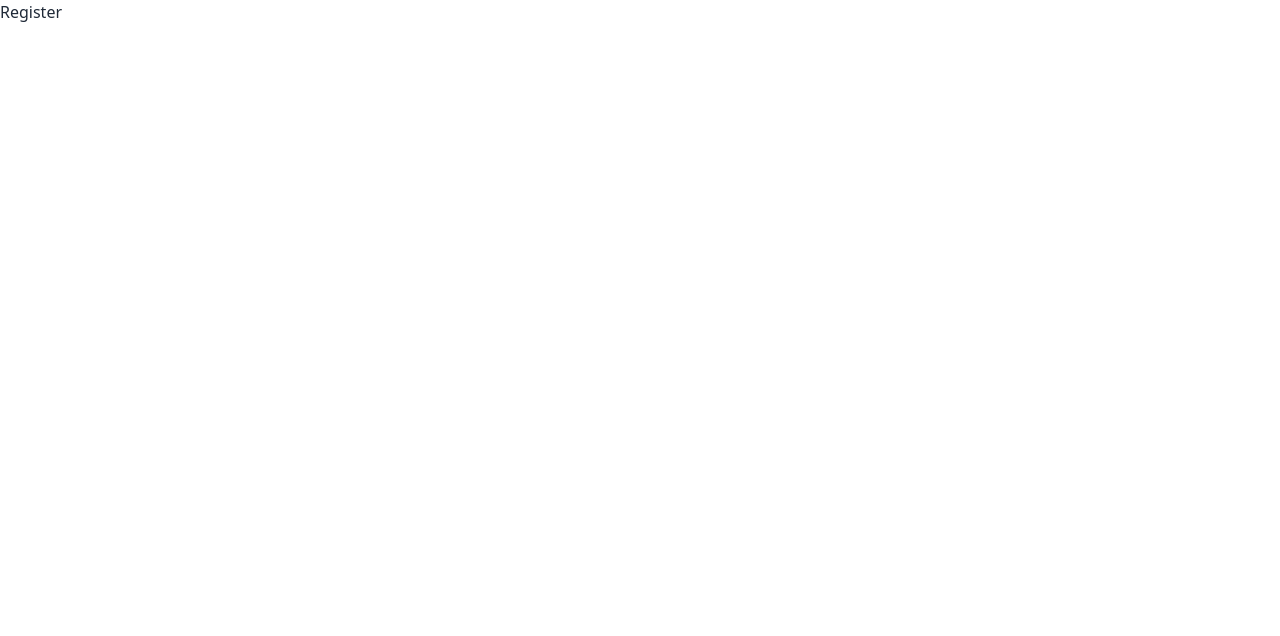
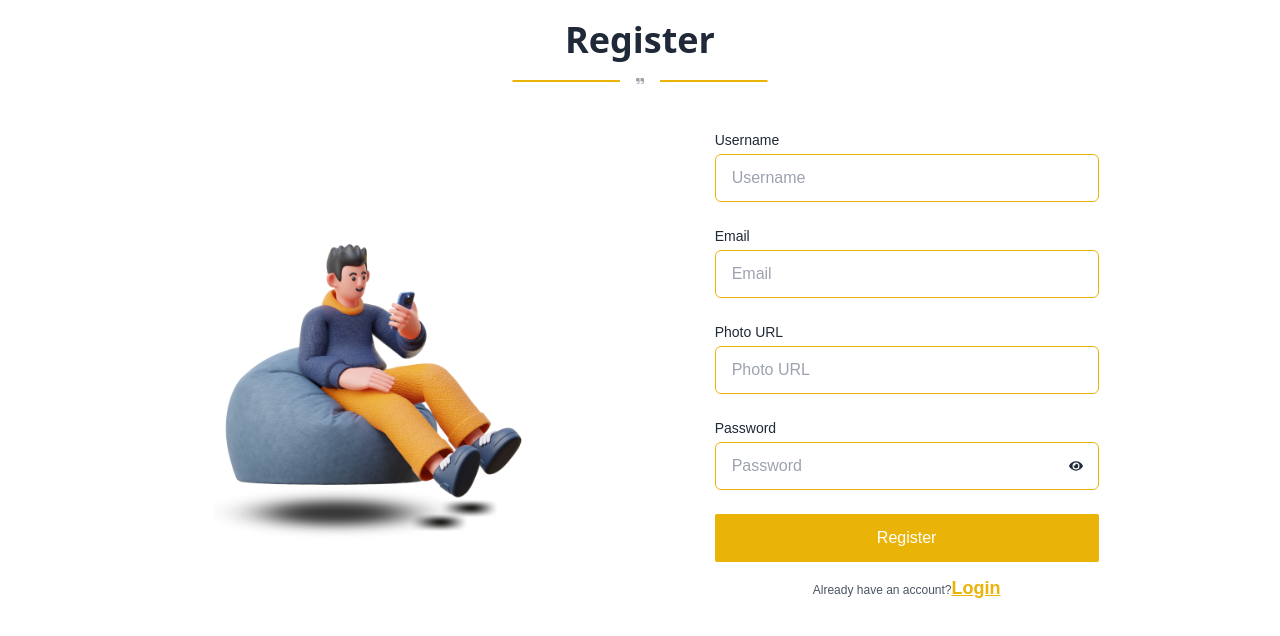
Before and after one commit to md-jihad-khan/SoloUnitX-client, a React (Vite) app: page /register in a window 1280 px wide. Shown: the top 636 px of the page. Built offline with nearby package versions, Linux system fonts and the light colour scheme.

Commit message:
created the register page

```diff
--- a/package.json
+++ b/package.json
@@ -23,6 +23,7 @@
     "react-leaflet": "^4.2.1",
     "react-router-dom": "^6.23.1",
     "sort-by": "^1.2.0",
+    "sweetalert2": "^11.11.0",
     "swiper": "^11.1.4"
   },
   "devDependencies": {
--- a/src/pages/register/Register.jsx
+++ b/src/pages/register/Register.jsx
@@ -1,5 +1,219 @@
+/* eslint-disable react/no-unescaped-entities */
+import { useContext, useState } from "react";
+import { FaEye, FaEyeSlash } from "react-icons/fa";
+import {
+  Link,
+  ScrollRestoration,
+  useLocation,
+  useNavigate,
+} from "react-router-dom";
+import Swal from "sweetalert2";
+import { motion } from "framer-motion";
+import login from "../../assets/login.png";
+import shadow from "../../assets/login shadow.png";
+
+const locationAnimation = {
+  y: [15, -15, 15], // Vertical movement
+  transition: {
+    duration: 2, // Adjust for animation speed (in seconds)
+    ease: "easeInOut", // Smoother motion
+    repeat: Infinity, // Continuously repeat the animation
+  },
+};
+
 const Register = () => {
-  return <div>Register</div>;
+  const [showPassword, setShowPassword] = useState(false);
+  const location = useLocation();
+  const navigate = useNavigate();
+
+  //   const { createUser, updateUserProfile, reload, setReload } =
+  //     useContext(AuthContext);
+
+  const handleRegister = async (e) => {
+    // e.preventDefault();
+    // const name = e.target.username.value;
+    // const email = e.target.email.value;
+    // const photoUrl = e.target.photourl.value;
+    // const password = e.target.password.value;
+    // const uppercaseRegex = /[A-Z]/;
+    // const lowercaseRegex = /[a-z]/;
+    // if (password.length < 6) {
+    //   return Swal.fire({
+    //     position: "top-end",
+    //     icon: "error",
+    //     title: "Password must be at least 6 characters long",
+    //     showConfirmButton: false,
+    //     timer: 1500,
+    //   });
+    // } else if (!uppercaseRegex.test(password)) {
+    //   return Swal.fire({
+    //     position: "top-end",
+    //     icon: "error",
+    //     title: "Password must contain at least one uppercase letter",
+    //     showConfirmButton: false,
+    //     timer: 1500,
+    //   });
+    // } else if (!lowercaseRegex.test(password)) {
+    //   return Swal.fire({
+    //     position: "top-end",
+    //     icon: "error",
+    //     title: "Password must contain at least one lowercase letter",
+    //     showConfirmButton: false,
+    //     timer: 1500,
+    //   });
+    // } else {
+    //   await createUser(email, password)
+    //     .then((result) => {
+    //       axios.post(
+    //         `${import.meta.env.VITE_SERVER}/jwt`,
+    //         {
+    //           email: result?.user?.email,
+    //         },
+    //         { withCredentials: true }
+    //       );
+    //       updateUserProfile(name, photoUrl).then(() => {
+    //         Swal.fire({
+    //           icon: "success",
+    //           title: "Registration Successful",
+    //           showConfirmButton: false,
+    //           timer: 1500,
+    //         });
+    //         setReload(!reload);
+    //         navigate("/");
+    //       });
+    //     })
+    //     .catch((error) => {
+    //       if (error.code == "auth/email-already-in-use") {
+    //         Swal.fire({
+    //           position: "top-end",
+    //           icon: "error",
+    //           title: "Email is already in use",
+    //           showConfirmButton: false,
+    //           timer: 1500,
+    //         });
+    //       } else {
+    //         Swal.fire({
+    //           position: "top-end",
+    //           icon: "error",
+    //           title: `${error.message}`,
+    //           showConfirmButton: false,
+    //           timer: 1500,
+    //         });
+    //       }
+    //     });
+    // }
+  };
+
+  return (
+    <>
+      <div className="md:w-10/12 mx-auto mb-10 mt-5">
+        <div className="text-center " data-aos="fade-down">
+          <h1 className="text-2xl md:text-4xl font-bold mb-1">Register</h1>
+          <div className="inline-flex items-center justify-center w-full">
+            <hr className="w-64  my-4 border-yellow-500 border rounded "></hr>
+            <div className="absolute px-4 -translate-x-1/2 bg-base-100 left-1/2 ">
+              <svg
+                className="w-2 h-2 text-gray-400 "
+                aria-hidden="true"
+                xmlns="http://www.w3.org/2000/svg"
+                fill="currentColor"
+                viewBox="0 0 18 14"
+              >
+                <path d="M6 0H2a2 2 0 0 0-2 2v4a2 2 0 0 0 2 2h4v1a3 3 0 0 1-3 3H2a1 1 0 0 0 0 2h1a5.006 5.006 0 0 0 5-5V2a2 2 0 0 0-2-2Zm10 0h-4a2 2 0 0 0-2 2v4a2 2 0 0 0 2 2h4v1a3 3 0 0 1-3 3h-1a1 1 0 0 0 0 2h1a5.006 5.006 0 0 0 5-5V2a2 2 0 0 0-2-2Z" />
+              </svg>
+            </div>
+          </div>
+        </div>
+        <div className="md:flex justify-center items-center font-poppins">
+          <div className="md:w-1/2 relative">
+            <motion.img
+              className="z-10 relative "
+              src={login}
+              alt=""
+              animate={locationAnimation}
+            />
+            <img src={shadow} className="absolute top-10 z-0" alt="" />
+          </div>
+          <div className="w-full max-w-md mx-auto p-8 space-y-3 rounded-xl md:w-1/2">
+            <form onSubmit={handleRegister} className="space-y-6">
+              <div className="space-y-1 text-sm">
+                <label htmlFor="username" className="block">
+                  Username
+                </label>
+                <input
+                  required
+                  type="text"
+                  name="username"
+                  id="username"
+                  placeholder="Username"
+                  className="w-full px-4 py-3 rounded-md input border-yellow-500 border"
+                />
+              </div>
+              <div className="space-y-1 text-sm">
+                <label className="block ">Email</label>
+                <input
+                  required
+                  type="email"
+                  name="email"
+                  id="email"
+                  placeholder="Email"
+                  className="w-full px-4 py-3 rounded-md input border-yellow-500 border"
+                />
+              </div>
+              <div className="space-y-1 text-sm">
+                <label className="block ">Photo URL</label>
+                <input
+                  required
+                  type="text"
+                  name="photourl"
+                  placeholder="Photo URL"
+                  className="w-full px-4 py-3 rounded-md input border-yellow-500 border"
+                />
+              </div>
+              <div className="space-y-1 text-sm">
+                <label htmlFor="password" className="block ">
+                  Password
+                </label>
+                <div className="flex items-center relative">
+                  <span
+                    className="cursor-pointer absolute right-4"
+                    onClick={() => setShowPassword(!showPassword)}
+                  >
+                    {showPassword ? <FaEyeSlash /> : <FaEye />}
+                  </span>
+                  <input
+                    type={showPassword ? "text" : "password"}
+                    name="password"
+                    required
+                    id="password"
+                    placeholder="Password"
+                    className="w-full px-4 py-3 rounded-md input border-yellow-500 border"
+                  />
+                </div>
+              </div>
+              <button
+                className="block w-full p-3 text-center rounded-sm bg-yellow-500 text-white"
+                type="submit"
+              >
+                Register
+              </button>
+            </form>
+
+            <p className="text-xs text-center sm:px-6 text-gray-600">
+              Already have an account?
+              <Link
+                to={"/login"}
+                className="underline text-yellow-500 text-lg  font-bold"
+              >
+                Login
+              </Link>
+            </p>
+          </div>
+        </div>
+        <ScrollRestoration />
+      </div>
+    </>
+  );
 };
 
 export default Register;
```
Also changed, not shown: 1 other file (tests, documents, lock files or other folders).
